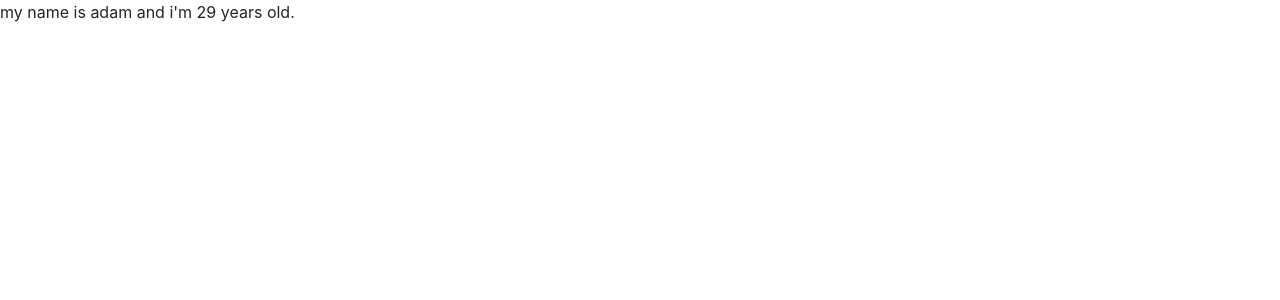
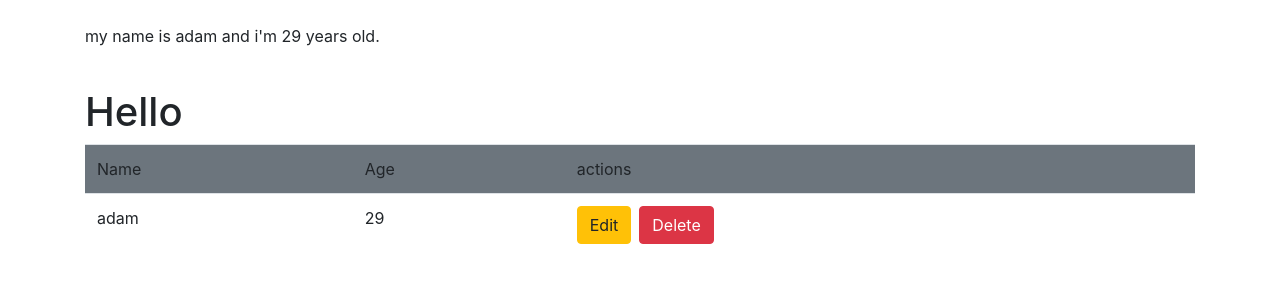
Before and after one commit to AdamHamdi/Kmr-script_angular_helloWorld, an Angular app: page / in a window 1280 px wide. Shown: the top 300 px of the page. Built offline with nearby package versions, Linux system fonts and the light colour scheme.

Commit message:
second commit

```diff
--- a/angular.json
+++ b/angular.json
@@ -28,12 +28,12 @@
             ],
              "styles": [
               "src/styles.css",
-              "node_modules/bootstrap/dist/css/bootstrap.min.css"
+             "node_modules/bootstrap/dist/css/bootstrap.min.css"
             ],
             "scripts": [
               "node_modules/jquery/dist/jquery.js",
               "node_modules/bootstrap/dist/js/bootstrap.min.js",
-            ]
+            ],
           },
           "configurations": {
             "production": {
--- a/src/app/my-comp/my-comp.component.html
+++ b/src/app/my-comp/my-comp.component.html
@@ -1,2 +1,23 @@
-<p>{{ getInfo()}}</p><br>
-<p></p>
+<div class="container mt-4">
+    <p>{{ getInfo()}}</p><br>
+    <h1 class="bordered">{{ number ==5 ? 'Hello ': 'not 5'}}</h1>
+    <table class="table   table-stripped">
+        <thead class="bg-secondary">
+            <tr>
+                <td>Name</td>
+                <td>Age</td>
+                <td>actions</td>
+            </tr>
+        </thead>
+        <tbody>
+            <tr>
+                <td>{{ info.name}}</td>
+                <td>{{ info.age}}</td>
+                <td>
+                    <a href="" class="btn btn-warning"> Edit</a>
+                    <a href="" class="btn btn-danger ml-2"> Delete</a>
+                </td>
+            </tr>
+        </tbody>
+    </table>
+</div>
```
